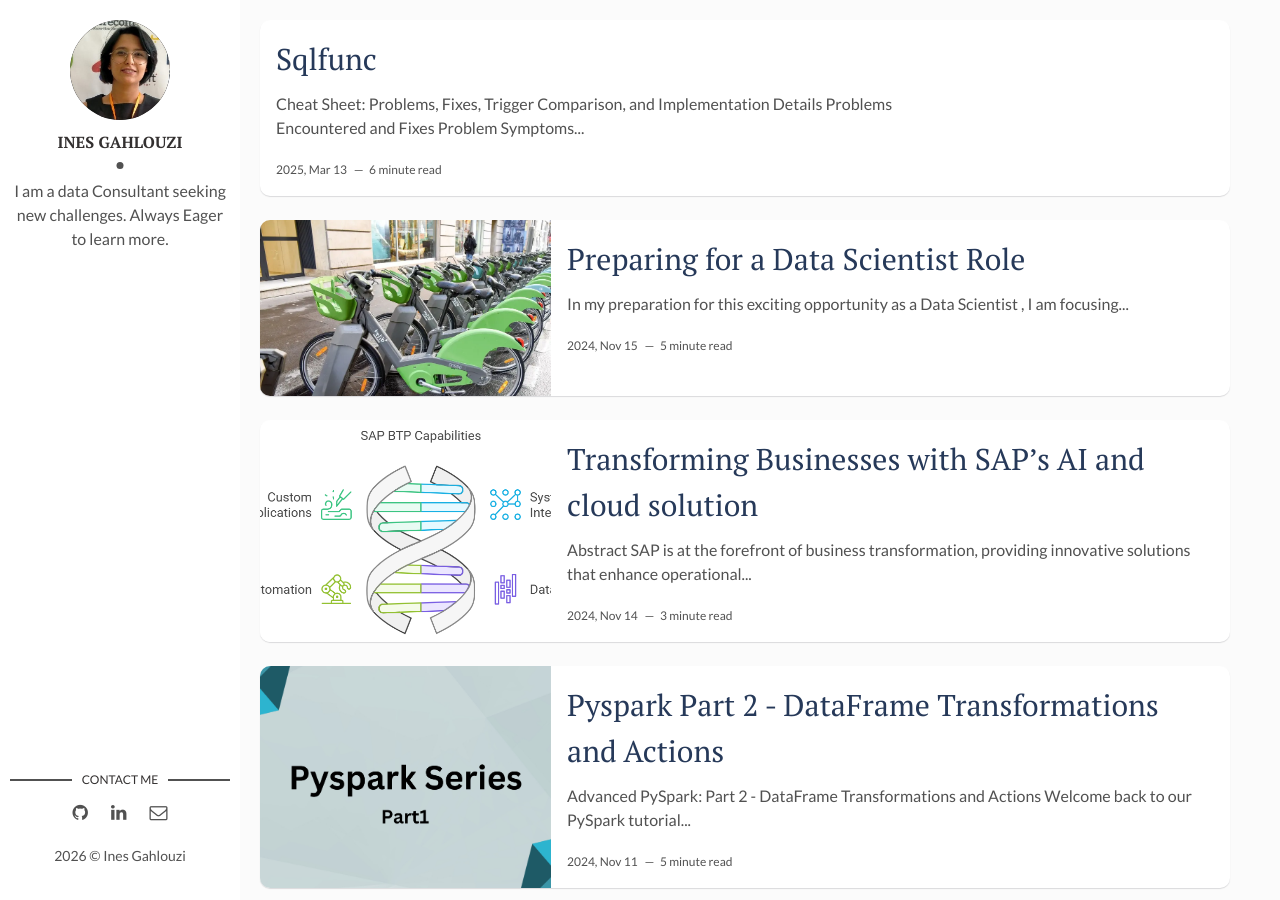
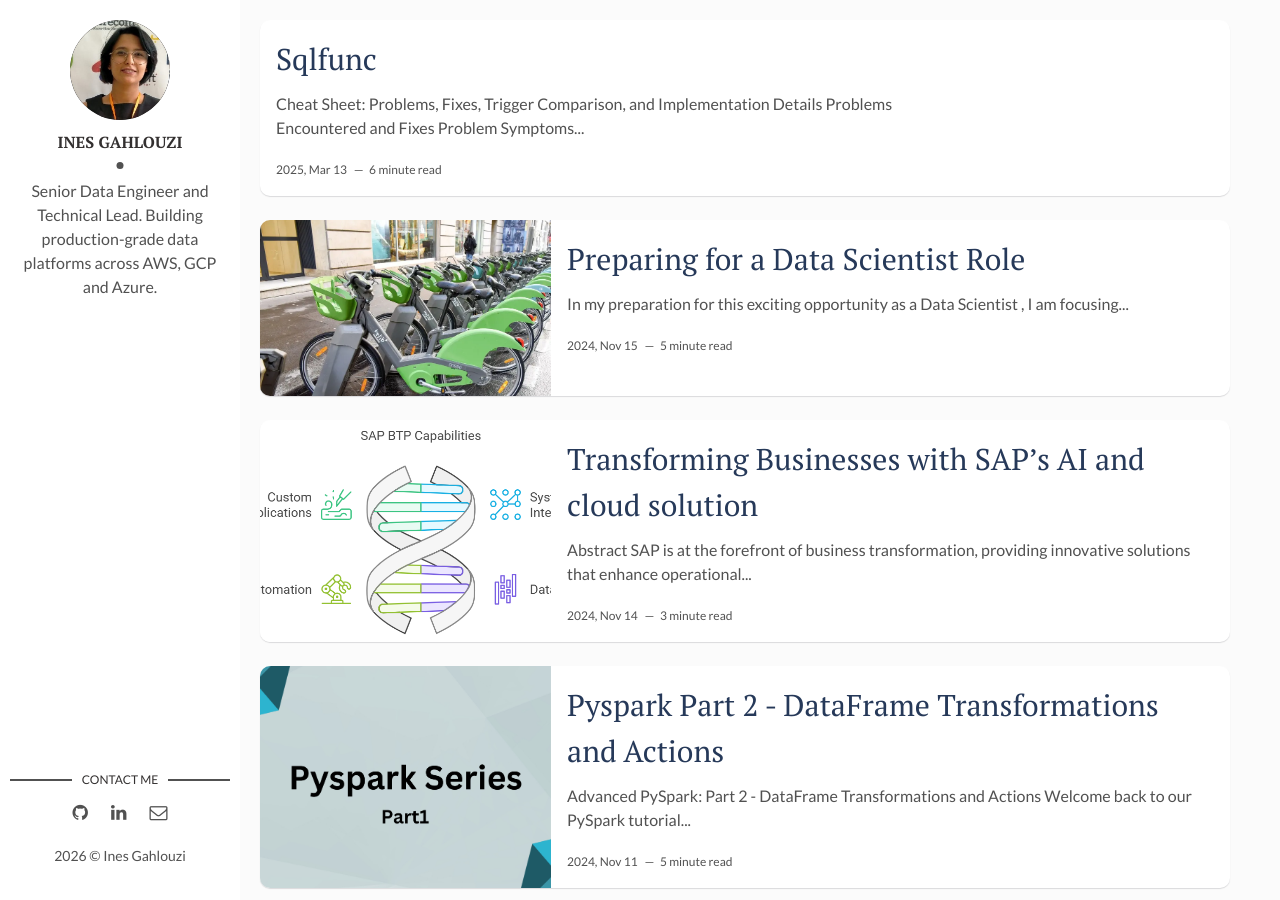
Before and after one commit to inesgh1/Ines-s-Blog, a Jekyll site: the page built from index.html, in a window 1280 px wide and 900 px high. Built offline with Jekyll 4.4.1, drawn with Linux system fonts in a browser that asks for light colours; the list of posts is cut into pages by our own code.

Commit message:
update config

```diff
--- a/_config.yml
+++ b/_config.yml
@@ -8,7 +8,7 @@ url: "" # the base hostname & protocol for your site, e.g. http://example.com
 # Author Settings
 author: Ines Gahlouzi # add your name
 author-img: linkedprofile.jpeg # add your photo
-about-author: I am a data Consultant seeking new challenges. Always Eager to learn more. # add description
+about-author: Senior Data Engineer and Technical Lead. Building production-grade data platforms across AWS, GCP and Azure. # add description
 social-github: inesgh1 # add your Github handle
 social-linkedin: https://www.linkedin.com/in/ines-gahlouzi/ # add your Linkedin handle
 social-email: inesgahlouzi111@gmail.com
```
